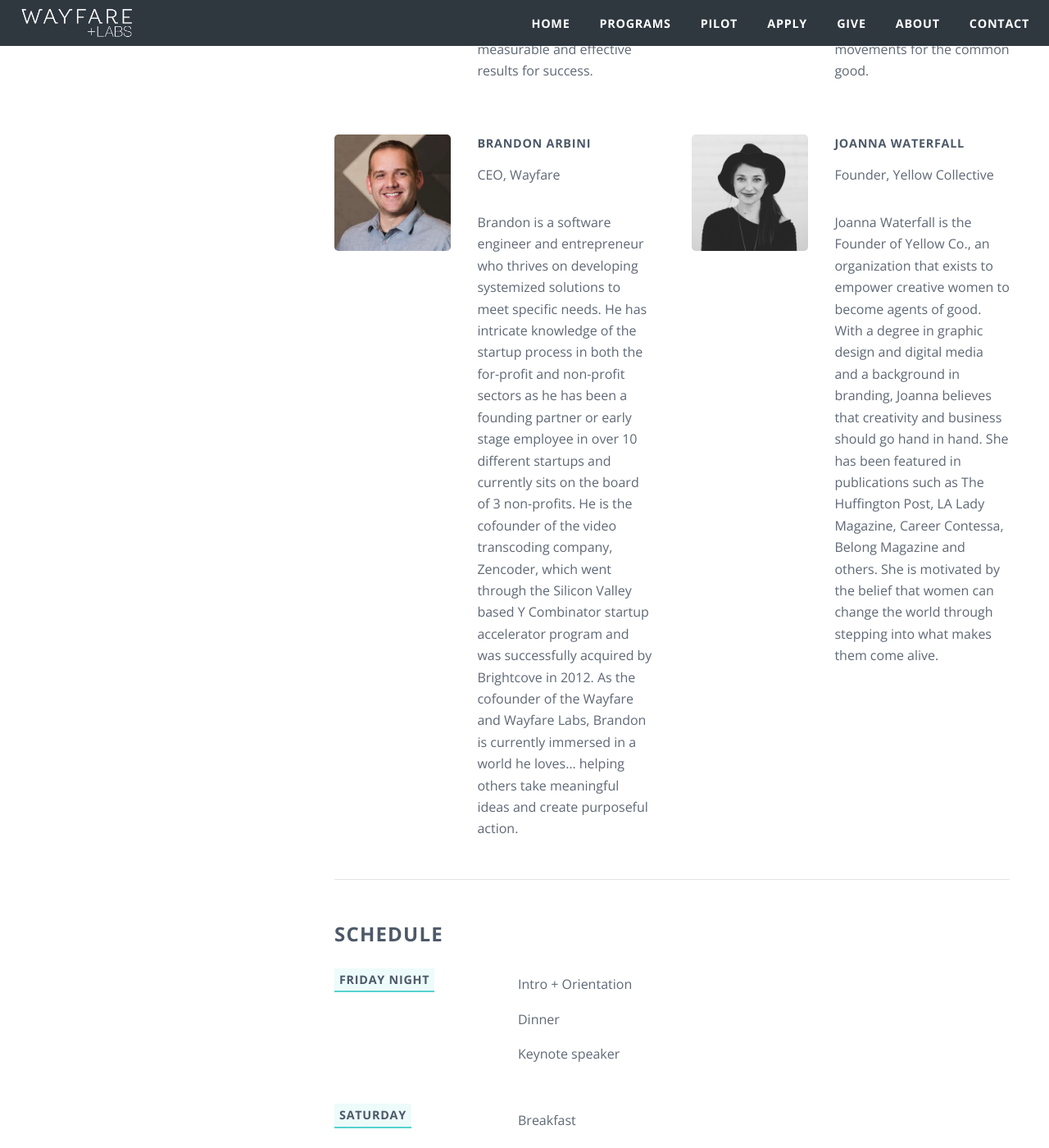
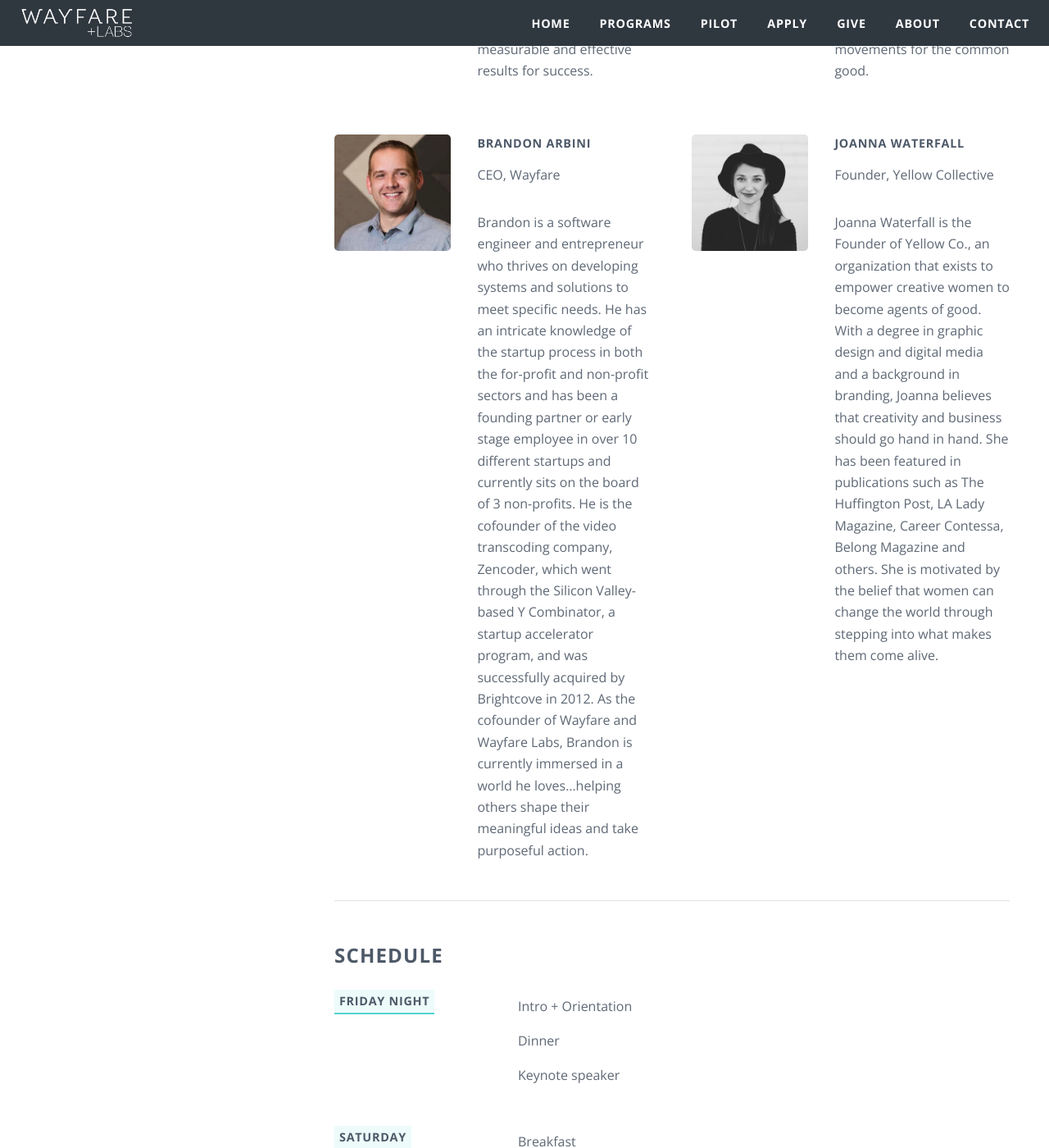
Before and after one commit to wayfareio/wayfarelabs.org, a Jekyll site: the page built from pilot.markdown, in a window 1280 px wide and 1400 px high, scrolled down 4369 px. Shown: the whole window at 82% size. Built offline with Jekyll 4.4.1, drawn with Linux system fonts in a browser that asks for light colours; comment, search, counter and statistics services are not loaded.

Commit message:
Updated Pilot

```diff
--- a/pilot.markdown
+++ b/pilot.markdown
@@ -97,14 +97,15 @@
   company: Wayfare
   title: CEO
   bio_text: Brandon is a software engineer and entrepreneur who thrives on developing
-    systemized solutions to meet specific needs. He has intricate knowledge of the
-    startup process in both the for-profit and non-profit sectors as he has been a
-    founding partner or early stage employee in over 10 different startups and currently
-    sits on the board of 3 non-profits. He is the cofounder of  the video transcoding
-    company, Zencoder,  which went through the Silicon Valley based Y Combinator startup
-    accelerator program and was successfully acquired by Brightcove in 2012. As the
-    cofounder of the Wayfare and Wayfare Labs, Brandon is currently immersed in a
-    world he loves… helping others take meaningful ideas and create purposeful action.
+    systems and solutions to meet specific needs. He has an intricate knowledge of
+    the startup process in both the for-profit and non-profit sectors and has been
+    a founding partner or early stage employee in over 10 different startups and currently
+    sits on the board of 3 non-profits. He is the cofounder of the video transcoding
+    company, Zencoder,  which went through the Silicon Valley-based Y Combinator,
+    a startup accelerator program, and was successfully acquired by Brightcove in
+    2012. As the cofounder of Wayfare and Wayfare Labs, Brandon is currently immersed
+    in a world he loves...helping others shape their meaningful ideas and take purposeful
+    action.
   image: "/uploads/pilot-brandon-arbini.jpg"
 - name: Joanna Waterfall
   company: Yellow Collective
```
